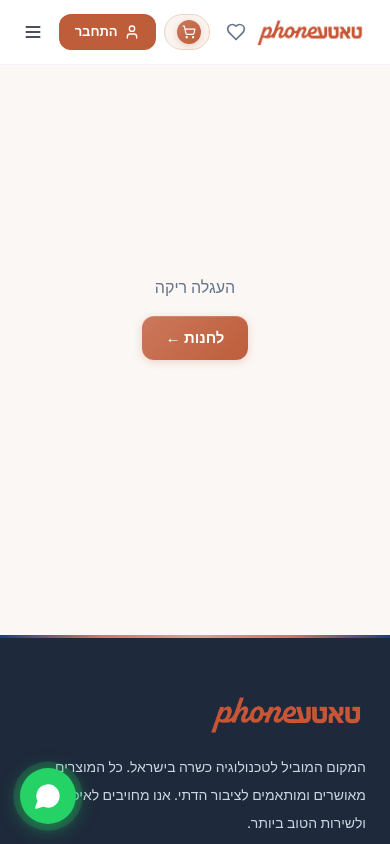
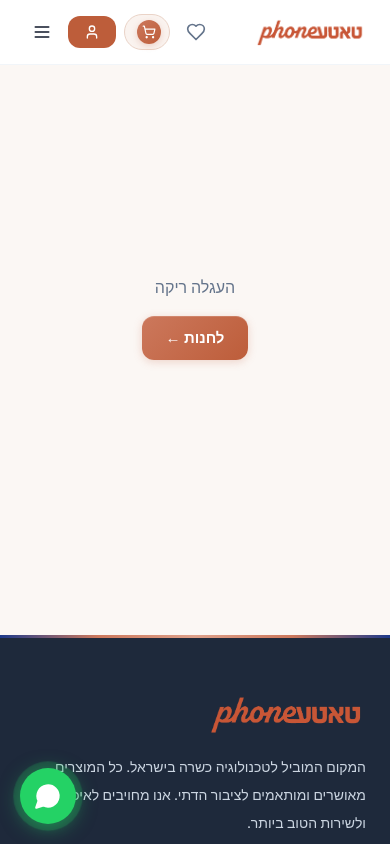
Before and after one commit to davidmaimoun/tataphone-next, a Next.js app in the folder frontend/: page /checkout in a window 390 px wide. Shown: the top 844 px of the page. Built offline with nearby package versions, Linux system fonts and the light colour scheme.

Commit message:
prepare grow

```diff
--- a/frontend/src/components/checkout/PaymentSection.jsx
+++ b/frontend/src/components/checkout/PaymentSection.jsx
@@ -50,8 +50,7 @@ export default function PaymentSection({ form, totalTTC, subtotal, vatAmount, it
       if (data.paymentUrl) window.location.href = data.paymentUrl
       else { toast.error('שגיאה ביצירת דף תשלום'); setLoading(null) }
     } catch { toast.error('שגיאה בחיבור לסליקה'); setLoading(null) }
-    // NB : pas de setLoading(null) en cas de succès → l'overlay reste affiché
-    //      jusqu'à la redirection (évite un flash du bouton).
+    // succès → on garde l'overlay jusqu'à la redirection (pas de setLoading(null))
   }
 
   const handleTest = async () => {
@@ -65,17 +64,17 @@ export default function PaymentSection({ form, totalTTC, subtotal, vatAmount, it
 
   return (
     <div className="space-y-2.5">
-      {/* ── Overlay d'attente (Grow / PayPal) — rassure pendant la redirection ── */}
+      {/* ── Overlay d'attente (Grow / PayPal) — responsive, rassure pendant la redirection ── */}
       {(loading === 'grow' || loading === 'paypal') && (
-        <div className="fixed inset-0 z-50 flex items-center justify-center bg-black/40 backdrop-blur-sm">
-          <div className="bg-white rounded-2xl shadow-2xl p-7 max-w-xs mx-4 text-center">
-            <div className="w-14 h-14 mx-auto mb-4 rounded-full flex items-center justify-center" style={{ background:'var(--primary-pale)' }}>
-              <Loader2 className="w-7 h-7 animate-spin" style={{ color:'var(--primary)' }} />
+        <div className="fixed inset-0 z-[100] flex items-center justify-center bg-black/40 backdrop-blur-sm px-4">
+          <div className="bg-white rounded-2xl shadow-2xl p-6 sm:p-7 w-full max-w-[320px] text-center">
+            <div className="w-12 h-12 sm:w-14 sm:h-14 mx-auto mb-4 rounded-full flex items-center justify-center" style={{ background:'var(--primary-pale)' }}>
+              <Loader2 className="w-6 h-6 sm:w-7 sm:h-7 animate-spin" style={{ color:'var(--primary)' }} />
             </div>
-            <h3 className="font-black text-slate-800 text-[16px] mb-1.5">מעבירים אותך לתשלום מאובטח</h3>
-            <p className="text-[13px] text-slate-500 leading-relaxed">עוד רגע… אנחנו מכינים את דף התשלום שלך. אל תסגור את החלון.</p>
+            <h3 className="font-black text-slate-800 text-[15px] sm:text-[16px] mb-1.5">מעבירים אותך לתשלום מאובטח</h3>
+            <p className="text-[12px] sm:text-[13px] text-slate-500 leading-relaxed">עוד רגע… אנחנו מכינים את דף התשלום שלך. אל תסגור את החלון.</p>
             <div className="flex items-center justify-center gap-1.5 mt-4 text-[11px] text-slate-400">
-              <ShieldCheck className="w-3.5 h-3.5 text-green-500" />תשלום מוצפן ומאובטח
+              <ShieldCheck className="w-3.5 h-3.5 text-green-500 flex-shrink-0" />תשלום מוצפן ומאובטח
             </div>
           </div>
         </div>
--- a/frontend/src/components/layout/Navbar.jsx
+++ b/frontend/src/components/layout/Navbar.jsx
@@ -41,7 +41,7 @@ export default function Navbar() {
 
   return (
     <header className={`sticky top-0 z-50 transition-all duration-300 ${scrolled ? 'bg-white/90 backdrop-blur-md shadow-[0_2px_20px_rgba(0,0,0,0.08)]' : 'bg-white border-b border-slate-100'}`}>
-      <div className="max-w-[1440px] mx-auto px-6 sm:px-10 lg:px-8">
+      <div className="max-w-7xl mx-auto px-6 sm:px-10 lg:px-16">
         <div className="flex items-center justify-between h-16">
           <Link href="/" className="flex-shrink-0 flex items-center">
             <Image src="/logo.png" alt="טאטעפון" width={120} height={32} className="h-7 sm:h-8 w-auto object-contain" priority />
@@ -110,7 +110,11 @@ export default function Navbar() {
               </div>
             ) : (
               <Link href="/login">
-                <button className="flex items-center gap-1.5 px-4 py-2 rounded-xl bg-primary-600 hover:bg-primary-700 text-white text-[13px] font-bold transition-colors"><User className="w-4 h-4" />התחבר</button>
+                <button
+                  className="flex items-center gap-1.5 px-4 py-2 rounded-xl bg-primary-600
+                  hover:bg-primary-700 text-white text-[13px] font-bold transition-colors">
+                    <User className="w-4 h-4" /><span className="hidden sm:inline">התחבר</span>
+                </button>
               </Link>
             )}
 
```
